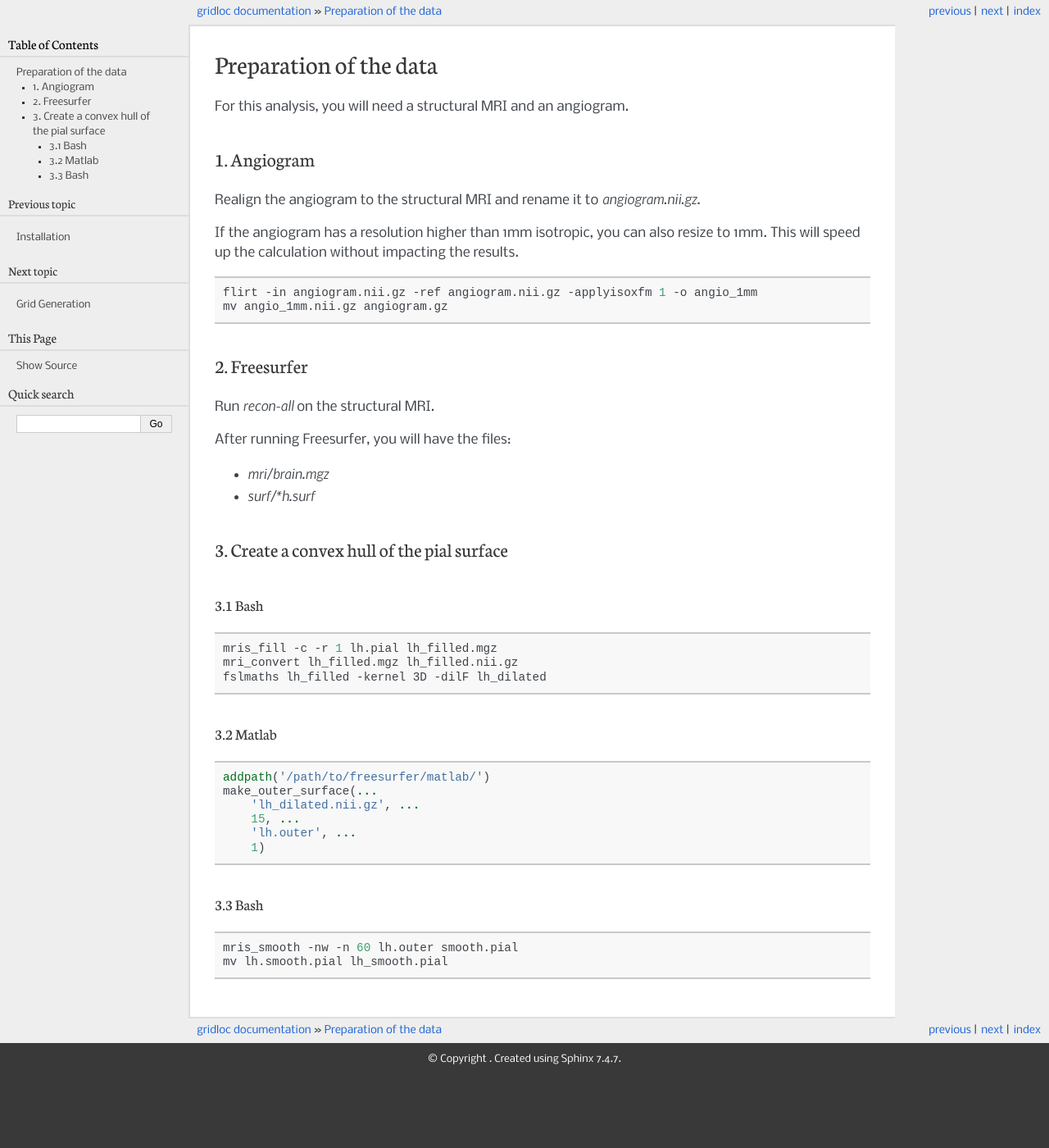
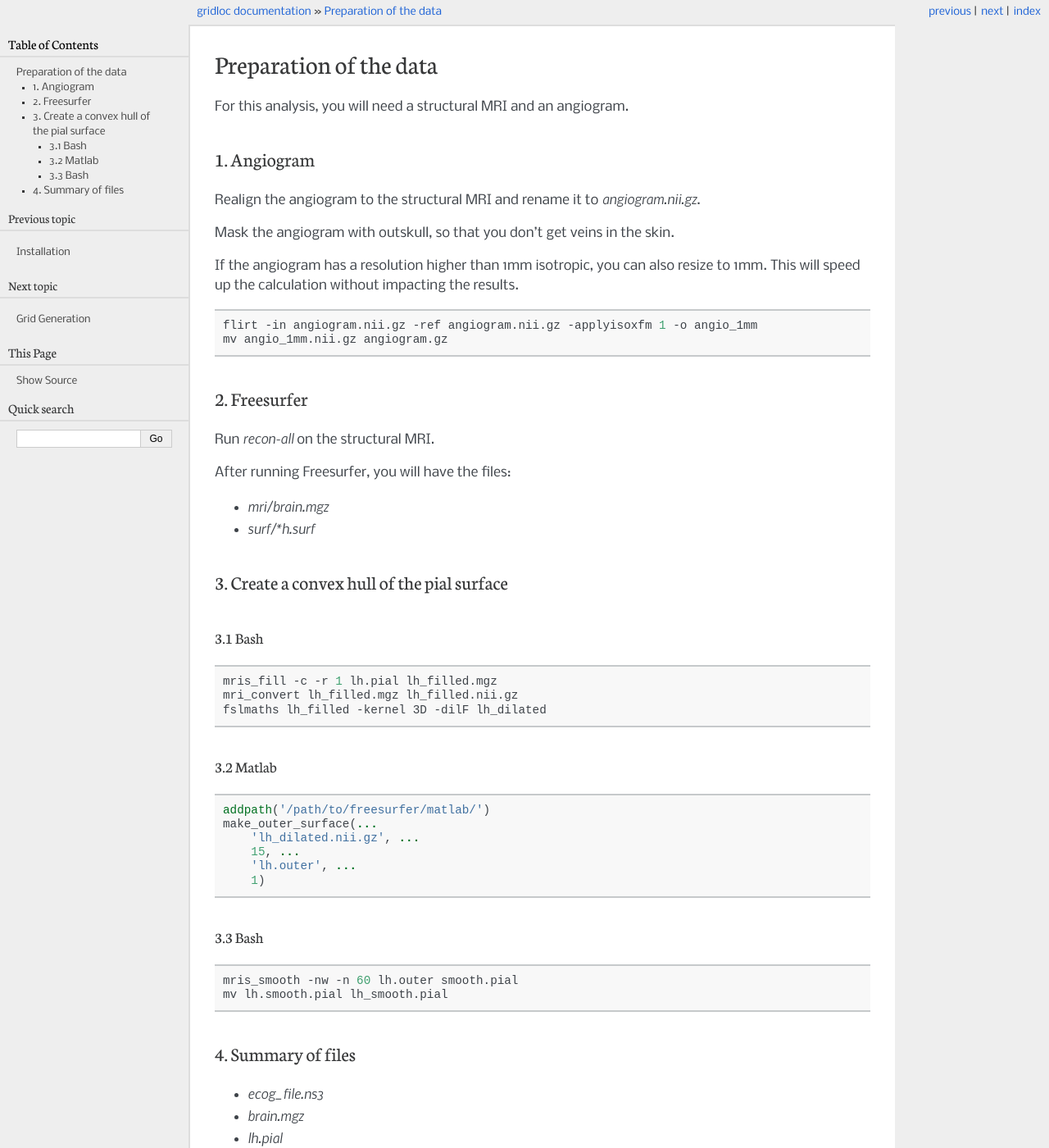
Before and after one commit to gpiantoni/gridgen, a Sphinx documentation site: the page built from docs/source/preparation.rst, in a window 1280 px wide and 1400 px high. Shown: the whole window at 82% size. Built offline with Sphinx 7.4.7, drawn with Linux system fonts in a browser that asks for light colours; pages that are not in the unit, such as notebooks, are missing from menus; some of the changed text lies outside the part shown.

Commit message:
better output

```diff
--- a/docs/source/preparation.rst
+++ b/docs/source/preparation.rst
@@ -6,6 +6,8 @@ For this analysis, you will need a structural MRI and an angiogram.
 1. Angiogram
 ------------
 Realign the angiogram to the structural MRI and rename it to `angiogram.nii.gz`.
+
+Mask the angiogram with outskull, so that you don't get veins in the skin.
 
 If the angiogram has a resolution higher than 1mm isotropic, you can also resize to 1mm.
 This will speed up the calculation without impacting the results.
@@ -56,3 +58,12 @@ After running Freesurfer, you will have the files:
 
   mris_smooth -nw -n 60 lh.outer smooth.pial
   mv lh.smooth.pial lh_smooth.pial
+
+4. Summary of files
+-------------------
+
+* `ecog_file.ns3`
+* `brain.mgz`
+* `lh.pial`
+* `lh_smooth.pial
+* `angiogram.nii.gz`
```
Also changed, not shown: 1 other file.
